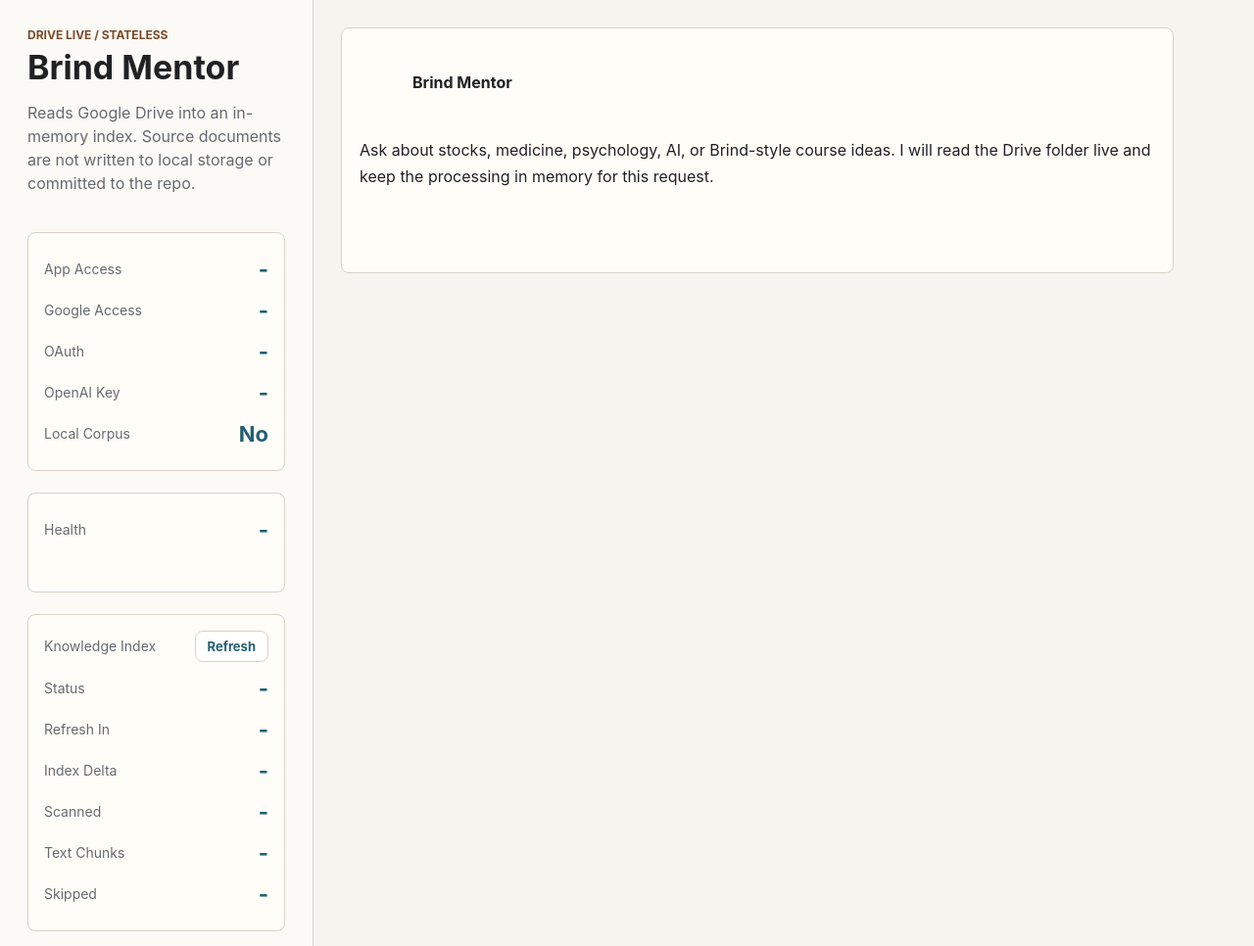
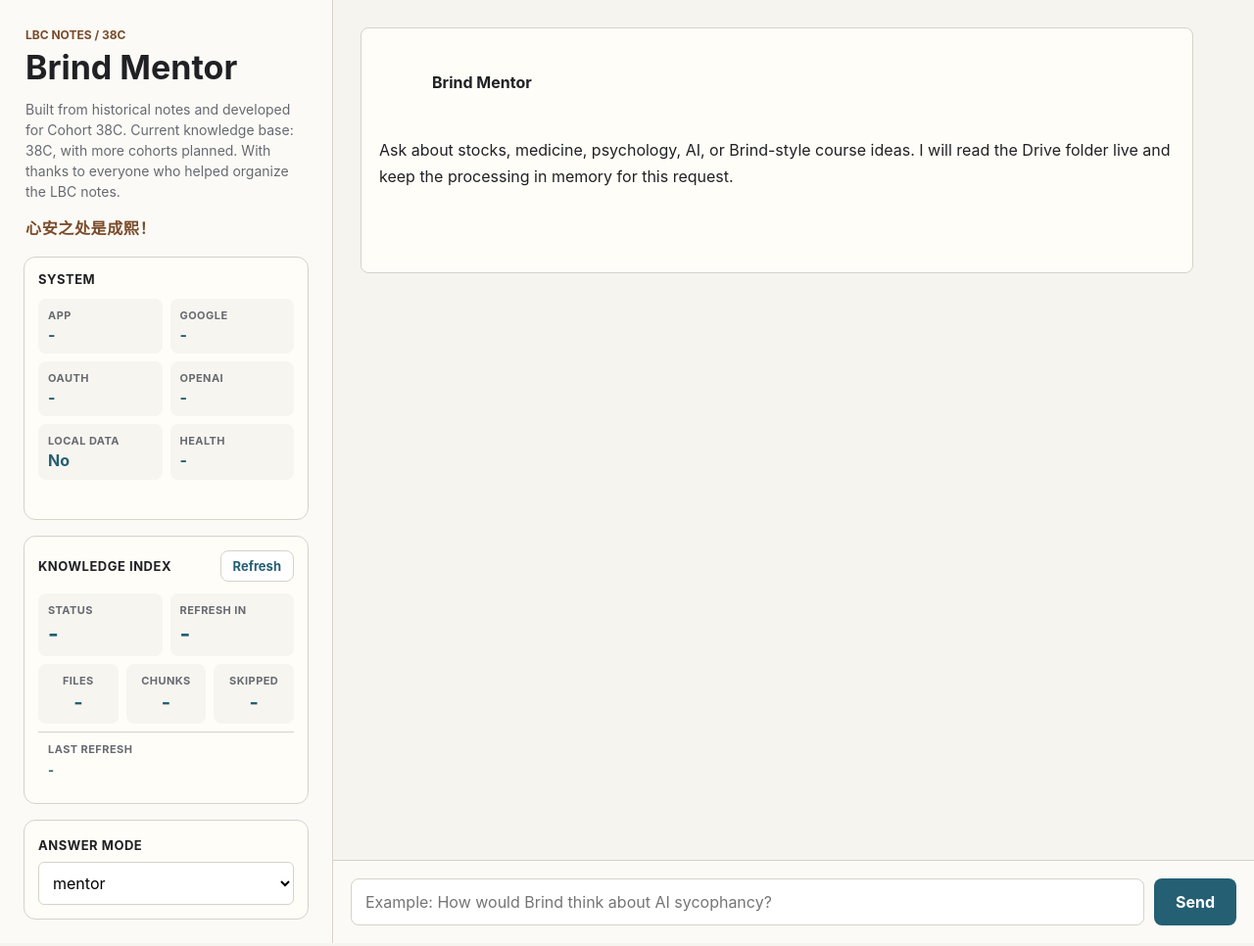
Before and after one commit to iAndyZhi/MentorBrind-AI, a plain HTML site: page public/index.html in a window 1280 px wide. Shown: the top 966 px of the page at 98% size. Drawn offline with Linux system fonts and the light colour scheme; no server answers.

Commit message:
Refine sidebar layout and copy
Update the Cohort 38C introduction and reorganize sidebar status panels for clearer scanning.

```diff
--- a/public/index.html
+++ b/public/index.html
@@ -9,43 +9,44 @@
   <body>
     <main class="shell">
       <aside class="sidebar">
-        <div>
-          <p class="eyebrow">Drive Live / Stateless</p>
+        <div class="brand-block">
+          <p class="eyebrow">LBC Notes / 38C</p>
           <h1>Brind Mentor</h1>
-          <p class="subtle">Reads Google Drive into an in-memory index. Source documents are not written to local storage or committed to the repo.</p>
+          <p class="subtle">Built from historical notes and developed for Cohort 38C. Current knowledge base: 38C, with more cohorts planned. With thanks to everyone who helped organize the LBC notes.</p>
+          <p class="tagline" lang="zh-CN">心安之处是成熙！</p>
         </div>
 
         <section class="panel">
-          <div class="stat">
-            <span>App Access</span>
+          <p class="panel-title">System</p>
+          <div class="system-grid">
+            <div class="mini-stat">
+              <span>App</span>
               <strong id="accessStatus">-</strong>
             </div>
-          <div class="stat">
-            <span>Google Access</span>
+            <div class="mini-stat">
+              <span>Google</span>
               <strong id="tokenStatus">-</strong>
             </div>
-          <div class="stat">
+            <div class="mini-stat">
               <span>OAuth</span>
               <strong id="oauthStatus">-</strong>
             </div>
-          <div class="stat">
-            <span>OpenAI Key</span>
+            <div class="mini-stat">
+              <span>OpenAI</span>
               <strong id="openaiStatus">-</strong>
             </div>
-          <div class="stat">
-            <span>Local Corpus</span>
+            <div class="mini-stat">
+              <span>Local Data</span>
               <strong id="storageStatus">No</strong>
             </div>
-          <button id="connectDrive" class="secondary" type="button" hidden>Connect Google Drive</button>
-          <button id="disconnectDrive" class="secondary danger" type="button" hidden>Disconnect</button>
-        </section>
-
-        <section class="panel">
-          <div class="stat">
+            <div class="mini-stat">
               <span>Health</span>
               <strong id="healthStatus">-</strong>
             </div>
+          </div>
           <p id="healthMessage" class="panel-note neutral"></p>
+          <button id="connectDrive" class="secondary" type="button" hidden>Connect Google Drive</button>
+          <button id="disconnectDrive" class="secondary danger" type="button" hidden>Disconnect</button>
         </section>
 
         <section id="accessPanel" class="panel" hidden>
@@ -59,37 +60,41 @@
 
         <section class="panel">
           <div class="panel-header">
-            <label>Knowledge Index</label>
+            <p class="panel-title">Knowledge Index</p>
             <button id="refreshIndex" class="icon-button" type="button" title="Refresh Drive index">Refresh</button>
           </div>
-          <div class="stat">
+          <div class="index-primary">
+            <div class="metric">
               <span>Status</span>
               <strong id="indexStatus">-</strong>
             </div>
-          <div class="stat">
+            <div class="metric">
               <span>Refresh In</span>
               <strong id="indexRefreshIn">-</strong>
             </div>
-          <div class="stat">
-            <span>Index Delta</span>
-            <strong id="indexDelta">-</strong>
           </div>
-          <div class="stat">
-            <span>Scanned</span>
+          <div class="index-counts">
+            <div class="metric compact">
+              <span>Files</span>
               <strong id="scannedCount">-</strong>
             </div>
-          <div class="stat">
-            <span>Text Chunks</span>
+            <div class="metric compact">
+              <span>Chunks</span>
               <strong id="chunkCount">-</strong>
             </div>
-          <div class="stat">
+            <div class="metric compact">
               <span>Skipped</span>
               <strong id="skippedCount">-</strong>
+            </div>
+          </div>
+          <div class="index-delta">
+            <span>Last refresh</span>
+            <strong id="indexDelta">-</strong>
           </div>
         </section>
 
         <section class="panel">
-          <label for="mode">Answer Mode</label>
+          <label class="panel-title" for="mode">Answer Mode</label>
           <select id="mode">
             <option value="mentor">mentor</option>
             <option value="strict citation">strict citation</option>
--- a/public/styles.css
+++ b/public/styles.css
@@ -23,17 +23,21 @@
 
 .shell {
   display: grid;
-  grid-template-columns: 320px minmax(0, 1fr);
+  grid-template-columns: 340px minmax(0, 1fr);
   min-height: 100vh;
 }
 
 .sidebar {
   border-right: 1px solid var(--line);
-  padding: 28px;
+  padding: 24px;
   display: flex;
   flex-direction: column;
-  gap: 22px;
+  gap: 16px;
   background: #fbfaf6;
+}
+
+.brand-block {
+  padding: 4px 2px 2px;
 }
 
 .eyebrow {
@@ -51,15 +55,34 @@
 }
 
 .subtle {
+  margin: 14px 0 0;
   color: var(--muted);
+  font-size: 14px;
   line-height: 1.5;
+}
+
+.tagline {
+  margin: 14px 0 0;
+  color: var(--accent-2);
+  font-size: 16px;
+  font-weight: 700;
+  letter-spacing: 0.04em;
 }
 
 .panel {
   border: 1px solid var(--line);
-  border-radius: 8px;
-  padding: 16px;
+  border-radius: 12px;
+  padding: 14px;
   background: var(--panel);
+}
+
+.panel-title {
+  margin: 0;
+  color: var(--ink);
+  font-size: 13px;
+  font-weight: 750;
+  letter-spacing: 0.04em;
+  text-transform: uppercase;
 }
 
 .panel-header {
@@ -67,7 +90,87 @@
   align-items: center;
   justify-content: space-between;
   gap: 12px;
-  margin-bottom: 6px;
+  margin-bottom: 12px;
+}
+
+.system-grid,
+.index-primary,
+.index-counts {
+  display: grid;
+  gap: 8px;
+}
+
+.system-grid {
+  grid-template-columns: repeat(2, minmax(0, 1fr));
+  margin-top: 12px;
+}
+
+.mini-stat,
+.metric {
+  min-width: 0;
+  padding: 10px;
+  border-radius: 8px;
+  background: #f7f5f0;
+}
+
+.mini-stat span,
+.metric span,
+.index-delta span {
+  display: block;
+  color: var(--muted);
+  font-size: 11px;
+  font-weight: 650;
+  letter-spacing: 0.04em;
+  text-transform: uppercase;
+}
+
+.mini-stat strong,
+.metric strong {
+  display: block;
+  margin-top: 4px;
+  overflow: hidden;
+  color: var(--accent);
+  font-size: 16px;
+  line-height: 1.15;
+  text-overflow: ellipsis;
+  white-space: nowrap;
+}
+
+.index-primary {
+  grid-template-columns: repeat(2, minmax(0, 1fr));
+}
+
+.index-primary .metric strong {
+  font-size: 23px;
+}
+
+.index-counts {
+  grid-template-columns: repeat(3, minmax(0, 1fr));
+  margin-top: 8px;
+}
+
+.metric.compact {
+  text-align: center;
+}
+
+.metric.compact strong {
+  font-size: 20px;
+}
+
+.index-delta {
+  margin-top: 8px;
+  padding: 10px;
+  border-top: 1px solid var(--line);
+}
+
+.index-delta strong {
+  display: block;
+  margin-top: 5px;
+  color: var(--accent);
+  font-size: 13px;
+  font-weight: 650;
+  line-height: 1.45;
+  overflow-wrap: anywhere;
 }
 
 .stat {
```
Lines whose indentation alone changed are shown as unchanged.
